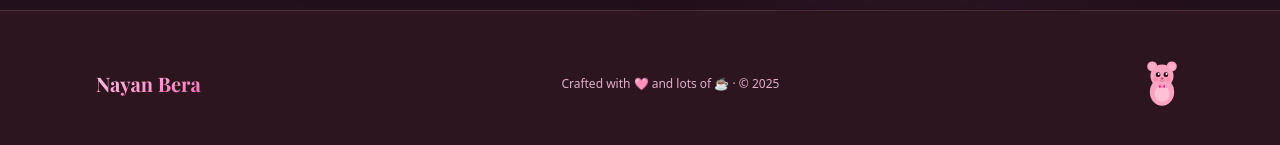
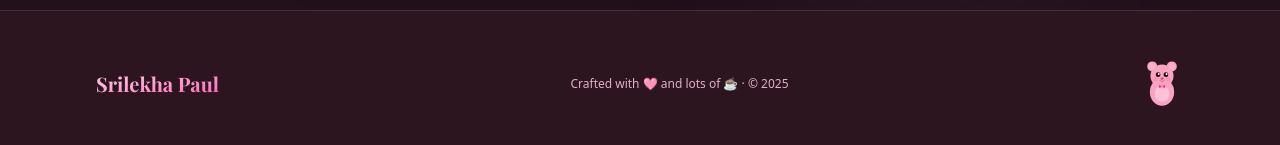
Before and after one commit to Nayan-Bera/pookie-portfolio, a Next.js app: page / in a window 1280 px wide. Shown: the part 4035-4180 px from the top of the page. Built offline with nearby package versions, Linux system fonts and the light colour scheme.

Commit message:
updated footer name

```diff
--- a/src/app/page.tsx
+++ b/src/app/page.tsx
@@ -1388,7 +1388,7 @@ export default function Portfolio() {
       text-transparent
     "
         >
-          Nayan Bera
+          Srilekha Paul
         </div>
 
         {/* Copyright */}
```
